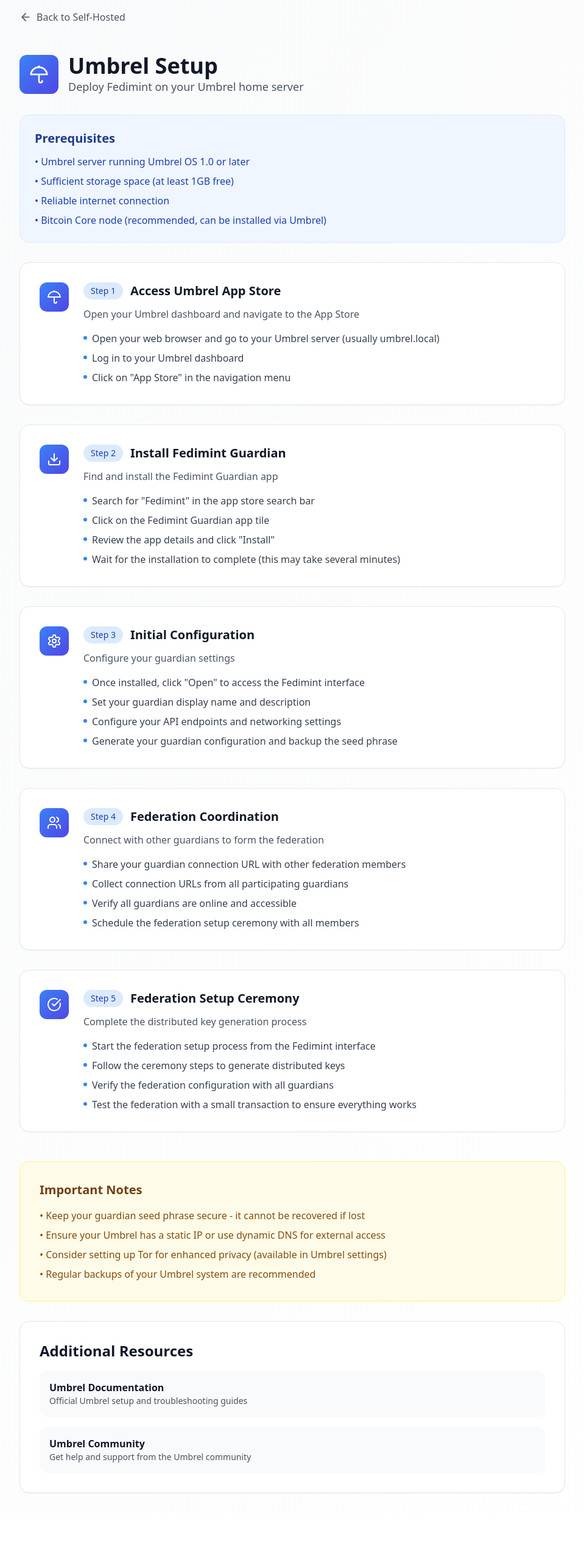
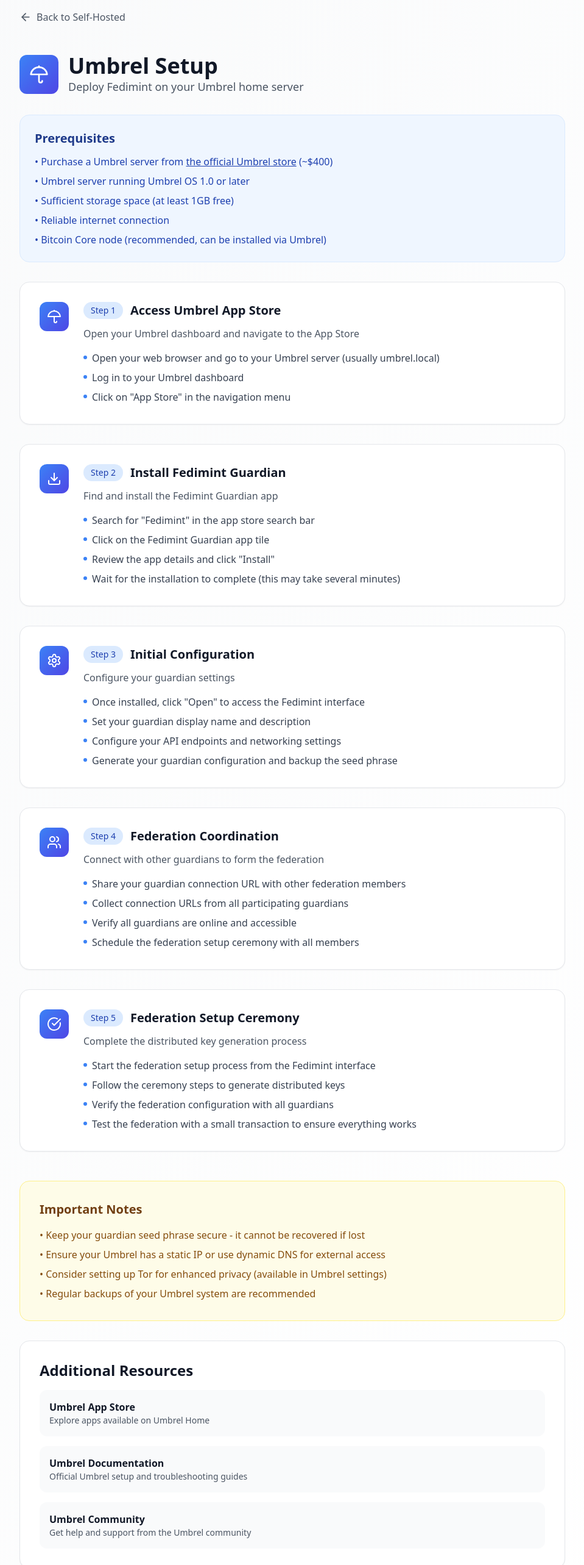
Before and after one commit to alexlwn123/fedimint-new, a React (Vite) app: page /instructions/umbrel in a window 1280 px wide. Shown: the top 2566 px of the page at 61% size, without its empty margins (160-1119 px from the left). Before the commit the page ends 2480 px from the top, so only its background shows below. Built offline with nearby package versions, Linux system fonts and the light colour scheme.

Commit message:
Add self-hosted store links for Start9 and Umbrel
Guide users directly to official Start9 Marketplace and Umbrel Home app store from instructions pages.

```diff
--- a/src/pages/instructions/Start9Instructions.tsx
+++ b/src/pages/instructions/Start9Instructions.tsx
@@ -1,65 +1,74 @@
-import React from 'react';
-import { useNavigate } from 'react-router-dom';
-import { ArrowLeft, Box, Download, Settings, Users, CheckCircle } from 'lucide-react';
+import React from "react";
+import { useNavigate } from "react-router-dom";
+import start9 from '../../../assets/start9-logo.png';
+import {
+  ArrowLeft,
+  Box,
+  Download,
+  Settings,
+  Users,
+  CheckCircle,
+} from "lucide-react";
 
 const Start9Instructions: React.FC = () => {
   const navigate = useNavigate();
 
   const steps = [
     {
-      title: 'Access Start9 Marketplace',
-      description: 'Open your Start9 server interface and navigate to the Marketplace',
+      title: "Access Start9 Marketplace",
+      description:
+        "Open your Start9 server interface and navigate to the Marketplace",
       icon: Box,
       details: [
-        'Open your web browser and go to your Start9 server address',
-        'Log in to your Start9 admin interface',
-        'Click on "Marketplace" in the sidebar'
-      ]
+        "Open your web browser and go to your Start9 server address",
+        "Log in to your Start9 admin interface",
+        'Click on "Marketplace" in the sidebar',
+      ],
     },
     {
-      title: 'Install Fedimint',
-      description: 'Search for and install the Fedimint service',
+      title: "Install Fedimint",
+      description: "Search for and install the Fedimint service",
       icon: Download,
       details: [
         'Search for "Fedimint" in the marketplace',
-        'Click on the Fedimint Guardian service',
+        "Click on the Fedimint Guardian service",
         'Click "Install" and wait for the installation to complete',
-        'The service will appear in your "Installed" services list'
-      ]
+        'The service will appear in your "Installed" services list',
+      ],
     },
     {
-      title: 'Configure Fedimint',
-      description: 'Set up your Fedimint guardian configuration',
+      title: "Configure Fedimint",
+      description: "Set up your Fedimint guardian configuration",
       icon: Settings,
       details: [
-        'Click on the Fedimint service from your installed services',
+        "Click on the Fedimint service from your installed services",
         'Click "Configure" to open the configuration interface',
-        'Set your guardian name and other basic settings',
-        'Note down the guardian API endpoint for sharing with other guardians'
-      ]
+        "Set your guardian name and other basic settings",
+        "Note down the guardian API endpoint for sharing with other guardians",
+      ],
     },
     {
-      title: 'Coordinate with Guardians',
-      description: 'Share connection details with other federation members',
+      title: "Coordinate with Guardians",
+      description: "Share connection details with other federation members",
       icon: Users,
       details: [
-        'Share your guardian API endpoint with other federation members',
-        'Collect API endpoints from all other guardians',
-        'Ensure all guardians are online and reachable',
-        'Coordinate a time for the federation setup ceremony'
-      ]
+        "Share your guardian API endpoint with other federation members",
+        "Collect API endpoints from all other guardians",
+        "Ensure all guardians are online and reachable",
+        "Coordinate a time for the federation setup ceremony",
+      ],
     },
     {
-      title: 'Complete Setup',
-      description: 'Run the federation setup ceremony',
+      title: "Complete Setup",
+      description: "Run the federation setup ceremony",
       icon: CheckCircle,
       details: [
-        'Access the Fedimint web interface through Start9',
-        'Follow the setup wizard to create or join a federation',
-        'Generate and securely backup your guardian keys',
-        'Verify the federation is operational with a small test transaction'
-      ]
-    }
+        "Access the Fedimint web interface through Start9",
+        "Follow the setup wizard to create or join a federation",
+        "Generate and securely backup your guardian keys",
+        "Verify the federation is operational with a small test transaction",
+      ],
+    },
   ];
 
   return (
@@ -68,7 +77,7 @@
       <header className="px-6 py-4">
         <div className="max-w-4xl mx-auto flex items-center">
           <button
-            onClick={() => navigate('/self-hosted')}
+            onClick={() => navigate("/self-hosted")}
             className="flex items-center space-x-2 text-gray-600 hover:text-gray-900 transition-colors"
           >
             <ArrowLeft className="w-5 h-5" />
@@ -82,19 +91,35 @@
         <div className="max-w-4xl mx-auto">
           <div className="flex items-center space-x-4 mb-8">
             <div className="w-16 h-16 bg-gradient-to-br from-cyan-500 to-blue-600 rounded-xl flex items-center justify-center">
-              <Box className="w-8 h-8 text-white" />
+              <img src={start9} alt="Start9" className="w-8 h-8" />
             </div>
             <div>
               <h1 className="text-4xl font-bold text-gray-900">Start9 Setup</h1>
-              <p className="text-lg text-gray-600">Deploy Fedimint on your Start9 personal server</p>
+              <p className="text-lg text-gray-600">
+                Deploy Fedimint on your Start9 personal server
+              </p>
             </div>
           </div>
 
           {/* Prerequisites */}
           <div className="bg-cyan-50 rounded-2xl p-6 mb-8 border border-cyan-100">
-            <h2 className="text-xl font-semibold text-cyan-900 mb-3">Prerequisites</h2>
+            <h2 className="text-xl font-semibold text-cyan-900 mb-3">
+              Prerequisites
+            </h2>
             <ul className="space-y-2 text-cyan-800">
-              <li>• Start9 server running Start9OS 0.3.4 or later</li>
+              <li>
+                • Purchase a Start9 server from the{" "}
+                <a
+                  href="https://store.start9.com"
+                  target="_blank"
+                  rel="noopener noreferrer"
+                  className="underline"
+                >
+                  official Start9 store
+                </a>
+                {' '}(~$600 - $1000)
+              </li>
+              <li>• Running Start9OS 0.3.4 or later</li>
               <li>• Admin access to your Start9 server</li>
               <li>• Stable internet connection</li>
               <li>• Contact information for other federation guardians</li>
@@ -106,7 +131,10 @@
             {steps.map((step, index) => {
               const IconComponent = step.icon;
               return (
-                <div key={index} className="bg-white rounded-2xl p-8 shadow-sm border border-gray-200">
+                <div
+                  key={index}
+                  className="bg-white rounded-2xl p-8 shadow-sm border border-gray-200"
+                >
                   <div className="flex items-start space-x-6">
                     <div className="flex-shrink-0">
                       <div className="w-12 h-12 bg-gradient-to-br from-cyan-500 to-blue-600 rounded-lg flex items-center justify-center">
@@ -119,14 +147,19 @@
                         <span className="bg-cyan-100 text-cyan-800 text-sm font-medium px-3 py-1 rounded-full">
                           Step {index + 1}
                         </span>
-                        <h3 className="text-xl font-bold text-gray-900">{step.title}</h3>
+                        <h3 className="text-xl font-bold text-gray-900">
+                          {step.title}
+                        </h3>
                       </div>
 
                       <p className="text-gray-600 mb-4">{step.description}</p>
 
                       <ul className="space-y-2">
                         {step.details.map((detail, idx) => (
-                          <li key={idx} className="flex items-start space-x-2 text-gray-700">
+                          <li
+                            key={idx}
+                            className="flex items-start space-x-2 text-gray-700"
+                          >
                             <div className="w-1.5 h-1.5 bg-cyan-500 rounded-full mt-2 flex-shrink-0"></div>
                             <span>{detail}</span>
                           </li>
@@ -141,16 +174,36 @@
 
           {/* Additional Resources */}
           <div className="mt-12 bg-white rounded-2xl p-8 border border-gray-200 shadow-sm">
-            <h2 className="text-2xl font-bold text-gray-900 mb-4">Additional Resources</h2>
+            <h2 className="text-2xl font-bold text-gray-900 mb-4">
+              Additional Resources
+            </h2>
             <div className="space-y-4">
+              <a
+                href="https://store.start9.com/"
+                target="_blank"
+                rel="noopener noreferrer"
+                className="block p-4 bg-gray-50 rounded-lg hover:bg-gray-100 transition-colors"
+              >
+                <h3 className="font-semibold text-gray-900">
+                  Start9 Marketplace
+                </h3>
+                <p className="text-gray-600 text-sm">
+                  Browse and install services from the Start9 Marketplace
+                </p>
+              </a>
+
               <a
                 href="https://docs.start9.com"
                 target="_blank"
                 rel="noopener noreferrer"
                 className="block p-4 bg-gray-50 rounded-lg hover:bg-gray-100 transition-colors"
               >
-                <h3 className="font-semibold text-gray-900">Start9 Documentation</h3>
-                <p className="text-gray-600 text-sm">Official Start9 documentation and guides</p>
+                <h3 className="font-semibold text-gray-900">
+                  Start9 Documentation
+                </h3>
+                <p className="text-gray-600 text-sm">
+                  Official Start9 documentation and guides
+                </p>
               </a>
 
               <a
@@ -159,8 +212,12 @@
                 rel="noopener noreferrer"
                 className="block p-4 bg-gray-50 rounded-lg hover:bg-gray-100 transition-colors"
               >
-                <h3 className="font-semibold text-gray-900">Fedimint Documentation</h3>
-                <p className="text-gray-600 text-sm">Learn more about Fedimint federation concepts</p>
+                <h3 className="font-semibold text-gray-900">
+                  Fedimint Documentation
+                </h3>
+                <p className="text-gray-600 text-sm">
+                  Learn more about Fedimint federation concepts
+                </p>
               </a>
             </div>
           </div>
--- a/src/pages/instructions/UmbrelInstructions.tsx
+++ b/src/pages/instructions/UmbrelInstructions.tsx
@@ -1,65 +1,72 @@
-import React from 'react';
-import { useNavigate } from 'react-router-dom';
-import { ArrowLeft, Umbrella, Download, Settings, Users, CheckCircle } from 'lucide-react';
+import React from "react";
+import { useNavigate } from "react-router-dom";
+import {
+  ArrowLeft,
+  Umbrella,
+  Download,
+  Settings,
+  Users,
+  CheckCircle,
+} from "lucide-react";
 
 const UmbrelInstructions: React.FC = () => {
   const navigate = useNavigate();
 
   const steps = [
     {
-      title: 'Access Umbrel App Store',
-      description: 'Open your Umbrel dashboard and navigate to the App Store',
+      title: "Access Umbrel App Store",
+      description: "Open your Umbrel dashboard and navigate to the App Store",
       icon: Umbrella,
       details: [
-        'Open your web browser and go to your Umbrel server (usually umbrel.local)',
-        'Log in to your Umbrel dashboard',
-        'Click on "App Store" in the navigation menu'
-      ]
+        "Open your web browser and go to your Umbrel server (usually umbrel.local)",
+        "Log in to your Umbrel dashboard",
+        'Click on "App Store" in the navigation menu',
+      ],
     },
     {
-      title: 'Install Fedimint Guardian',
-      description: 'Find and install the Fedimint Guardian app',
+      title: "Install Fedimint Guardian",
+      description: "Find and install the Fedimint Guardian app",
       icon: Download,
       details: [
         'Search for "Fedimint" in the app store search bar',
-        'Click on the Fedimint Guardian app tile',
+        "Click on the Fedimint Guardian app tile",
         'Review the app details and click "Install"',
-        'Wait for the installation to complete (this may take several minutes)'
-      ]
+        "Wait for the installation to complete (this may take several minutes)",
+      ],
     },
     {
-      title: 'Initial Configuration',
-      description: 'Configure your guardian settings',
+      title: "Initial Configuration",
+      description: "Configure your guardian settings",
       icon: Settings,
       details: [
         'Once installed, click "Open" to access the Fedimint interface',
-        'Set your guardian display name and description',
-        'Configure your API endpoints and networking settings',
-        'Generate your guardian configuration and backup the seed phrase'
-      ]
+        "Set your guardian display name and description",
+        "Configure your API endpoints and networking settings",
+        "Generate your guardian configuration and backup the seed phrase",
+      ],
     },
     {
-      title: 'Federation Coordination',
-      description: 'Connect with other guardians to form the federation',
+      title: "Federation Coordination",
+      description: "Connect with other guardians to form the federation",
       icon: Users,
       details: [
-        'Share your guardian connection URL with other federation members',
-        'Collect connection URLs from all participating guardians',
-        'Verify all guardians are online and accessible',
-        'Schedule the federation setup ceremony with all members'
-      ]
+        "Share your guardian connection URL with other federation members",
+        "Collect connection URLs from all participating guardians",
+        "Verify all guardians are online and accessible",
+        "Schedule the federation setup ceremony with all members",
+      ],
     },
     {
-      title: 'Federation Setup Ceremony',
-      description: 'Complete the distributed key generation process',
+      title: "Federation Setup Ceremony",
+      description: "Complete the distributed key generation process",
       icon: CheckCircle,
       details: [
-        'Start the federation setup process from the Fedimint interface',
-        'Follow the ceremony steps to generate distributed keys',
-        'Verify the federation configuration with all guardians',
-        'Test the federation with a small transaction to ensure everything works'
-      ]
-    }
+        "Start the federation setup process from the Fedimint interface",
+        "Follow the ceremony steps to generate distributed keys",
+        "Verify the federation configuration with all guardians",
+        "Test the federation with a small transaction to ensure everything works",
+      ],
+    },
   ];
 
   return (
@@ -68,7 +75,7 @@
       <header className="px-6 py-4">
         <div className="max-w-4xl mx-auto flex items-center">
           <button
-            onClick={() => navigate('/self-hosted')}
+            onClick={() => navigate("/self-hosted")}
             className="flex items-center space-x-2 text-gray-600 hover:text-gray-900 transition-colors"
           >
             <ArrowLeft className="w-5 h-5" />
@@ -86,18 +93,36 @@
             </div>
             <div>
               <h1 className="text-4xl font-bold text-gray-900">Umbrel Setup</h1>
-              <p className="text-lg text-gray-600">Deploy Fedimint on your Umbrel home server</p>
+              <p className="text-lg text-gray-600">
+                Deploy Fedimint on your Umbrel home server
+              </p>
             </div>
           </div>
 
           {/* Prerequisites */}
           <div className="bg-blue-50 rounded-2xl p-6 mb-8 border border-blue-100">
-            <h2 className="text-xl font-semibold text-blue-900 mb-3">Prerequisites</h2>
+            <h2 className="text-xl font-semibold text-blue-900 mb-3">
+              Prerequisites
+            </h2>
             <ul className="space-y-2 text-blue-800">
+              <li>
+                • Purchase a Umbrel server from{" "}
+                <a
+                  href="https://umbrel.com/umbrel-home"
+                  target="_blank"
+                  rel="noopener noreferrer"
+                  className="underline"
+                >
+                  the official Umbrel store
+                </a>{" "}
+                (~$400)
+              </li>
               <li>• Umbrel server running Umbrel OS 1.0 or later</li>
               <li>• Sufficient storage space (at least 1GB free)</li>
               <li>• Reliable internet connection</li>
-              <li>• Bitcoin Core node (recommended, can be installed via Umbrel)</li>
+              <li>
+                • Bitcoin Core node (recommended, can be installed via Umbrel)
+              </li>
             </ul>
           </div>
 
@@ -106,7 +131,10 @@
             {steps.map((step, index) => {
               const IconComponent = step.icon;
               return (
-                <div key={index} className="bg-white rounded-2xl p-8 shadow-sm border border-gray-200">
+                <div
+                  key={index}
+                  className="bg-white rounded-2xl p-8 shadow-sm border border-gray-200"
+                >
                   <div className="flex items-start space-x-6">
                     <div className="flex-shrink-0">
                       <div className="w-12 h-12 bg-gradient-to-br from-blue-500 to-indigo-600 rounded-lg flex items-center justify-center">
@@ -119,14 +147,19 @@
                         <span className="bg-blue-100 text-blue-800 text-sm font-medium px-3 py-1 rounded-full">
                           Step {index + 1}
                         </span>
-                        <h3 className="text-xl font-bold text-gray-900">{step.title}</h3>
+                        <h3 className="text-xl font-bold text-gray-900">
+                          {step.title}
+                        </h3>
                       </div>
 
                       <p className="text-gray-600 mb-4">{step.description}</p>
 
                       <ul className="space-y-2">
                         {step.details.map((detail, idx) => (
-                          <li key={idx} className="flex items-start space-x-2 text-gray-700">
+                          <li
+                            key={idx}
+                            className="flex items-start space-x-2 text-gray-700"
+                          >
                             <div className="w-1.5 h-1.5 bg-blue-500 rounded-full mt-2 flex-shrink-0"></div>
                             <span>{detail}</span>
                           </li>
@@ -141,27 +174,58 @@
 
           {/* Important Notes */}
           <div className="mt-12 bg-yellow-50 rounded-2xl p-8 border border-yellow-200">
-            <h2 className="text-xl font-semibold text-yellow-900 mb-4">Important Notes</h2>
+            <h2 className="text-xl font-semibold text-yellow-900 mb-4">
+              Important Notes
+            </h2>
             <ul className="space-y-2 text-yellow-800">
-              <li>• Keep your guardian seed phrase secure - it cannot be recovered if lost</li>
-              <li>• Ensure your Umbrel has a static IP or use dynamic DNS for external access</li>
-              <li>• Consider setting up Tor for enhanced privacy (available in Umbrel settings)</li>
+              <li>
+                • Keep your guardian seed phrase secure - it cannot be recovered
+                if lost
+              </li>
+              <li>
+                • Ensure your Umbrel has a static IP or use dynamic DNS for
+                external access
+              </li>
+              <li>
+                • Consider setting up Tor for enhanced privacy (available in
+                Umbrel settings)
+              </li>
               <li>• Regular backups of your Umbrel system are recommended</li>
             </ul>
           </div>
 
           {/* Additional Resources */}
           <div className="mt-8 bg-white rounded-2xl p-8 border border-gray-200 shadow-sm">
-            <h2 className="text-2xl font-bold text-gray-900 mb-4">Additional Resources</h2>
+            <h2 className="text-2xl font-bold text-gray-900 mb-4">
+              Additional Resources
+            </h2>
             <div className="space-y-4">
+              <a
+                href="https://umbrel.com/umbrel-home"
+                target="_blank"
+                rel="noopener noreferrer"
+                className="block p-4 bg-gray-50 rounded-lg hover:bg-gray-100 transition-colors"
+              >
+                <h3 className="font-semibold text-gray-900">
+                  Umbrel App Store
+                </h3>
+                <p className="text-gray-600 text-sm">
+                  Explore apps available on Umbrel Home
+                </p>
+              </a>
+
               <a
                 href="https://umbrel.com/docs"
                 target="_blank"
                 rel="noopener noreferrer"
                 className="block p-4 bg-gray-50 rounded-lg hover:bg-gray-100 transition-colors"
               >
-                <h3 className="font-semibold text-gray-900">Umbrel Documentation</h3>
-                <p className="text-gray-600 text-sm">Official Umbrel setup and troubleshooting guides</p>
+                <h3 className="font-semibold text-gray-900">
+                  Umbrel Documentation
+                </h3>
+                <p className="text-gray-600 text-sm">
+                  Official Umbrel setup and troubleshooting guides
+                </p>
               </a>
 
               <a
@@ -170,8 +234,12 @@
                 rel="noopener noreferrer"
                 className="block p-4 bg-gray-50 rounded-lg hover:bg-gray-100 transition-colors"
               >
-                <h3 className="font-semibold text-gray-900">Umbrel Community</h3>
-                <p className="text-gray-600 text-sm">Get help and support from the Umbrel community</p>
+                <h3 className="font-semibold text-gray-900">
+                  Umbrel Community
+                </h3>
+                <p className="text-gray-600 text-sm">
+                  Get help and support from the Umbrel community
+                </p>
               </a>
             </div>
           </div>
```
